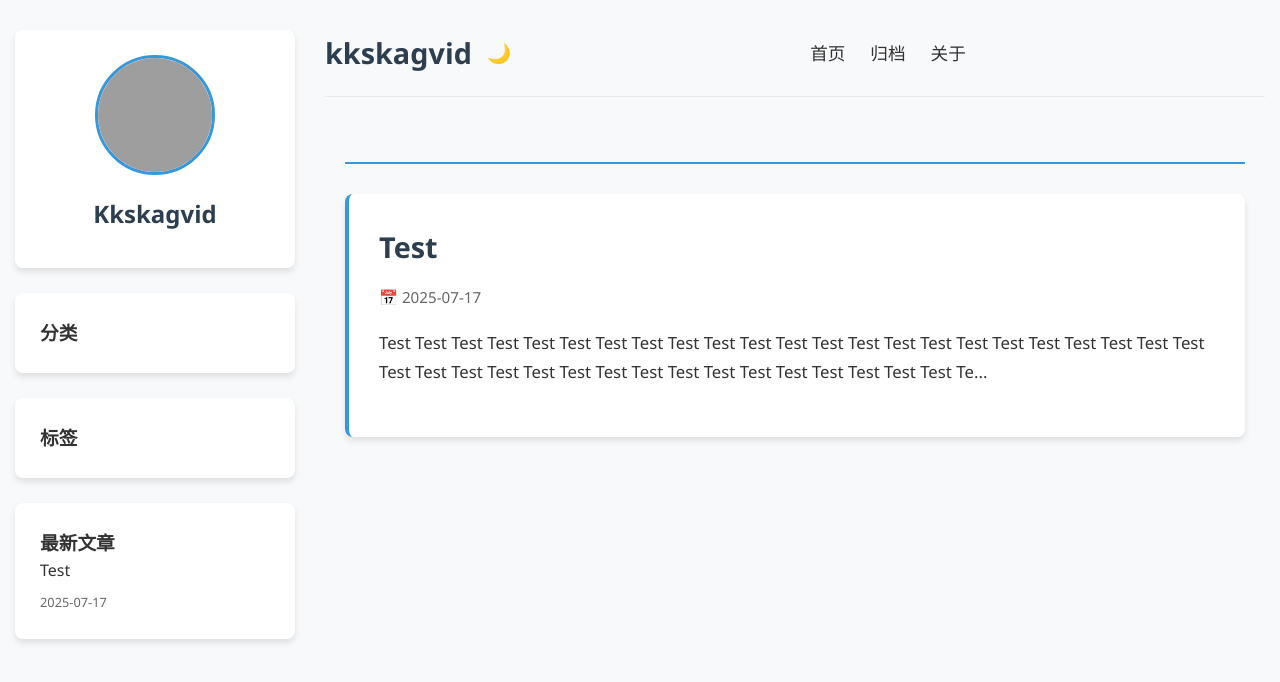
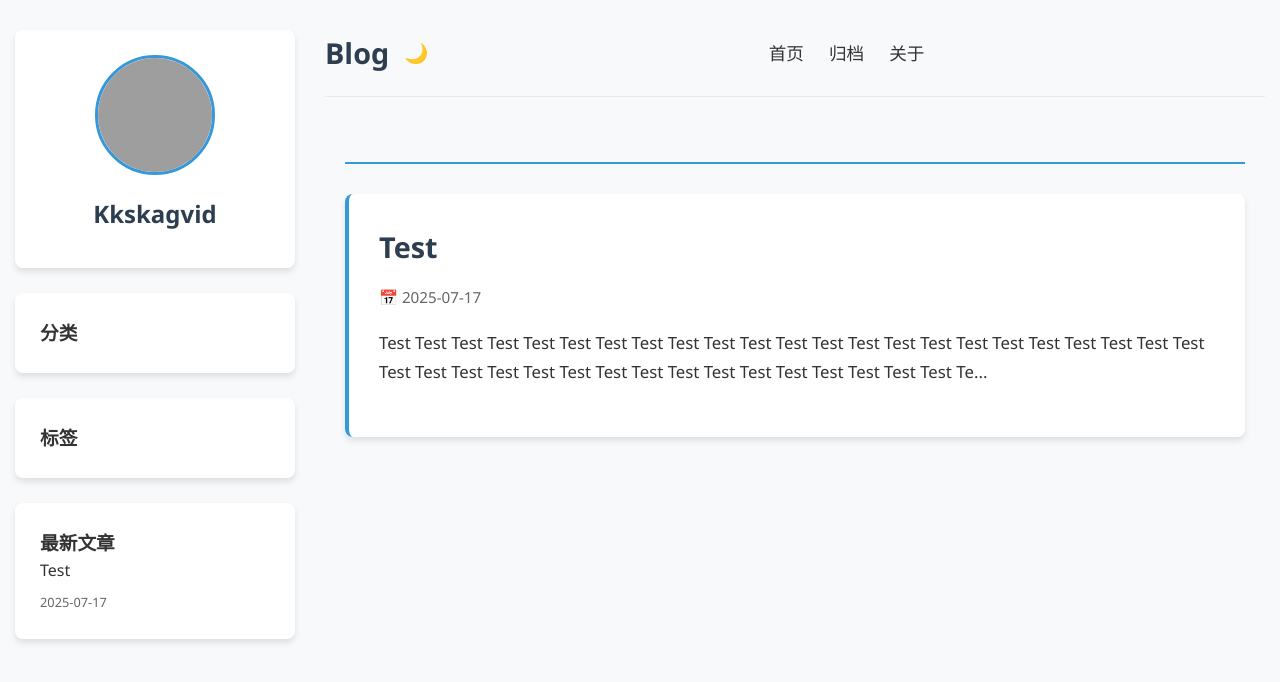
Before and after one commit to kkskagvid/kkskagvid.github.io, a Jekyll site: the page built from index.md, in a window 1280 px wide and 900 px high. Shown: the top 682 px of the window. Built offline with Jekyll 4.4.1, drawn with Linux system fonts in a browser that asks for light colours; grey boxes are pictures that could not be loaded.

Commit message:
Change site title from 'kkskagvid' to 'Blog'

```diff
--- a/_config.yml
+++ b/_config.yml
@@ -1,4 +1,4 @@
-title: kkskagvid
+title: Blog
 author:
   name: "Kkskagvid"
 github_username: "kkskagvid"
```
